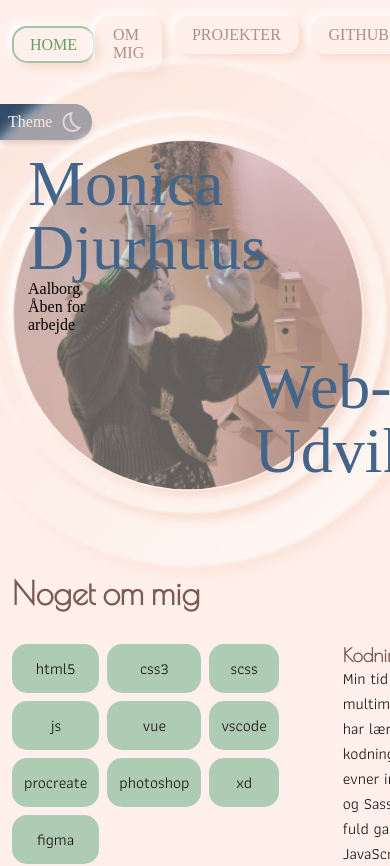
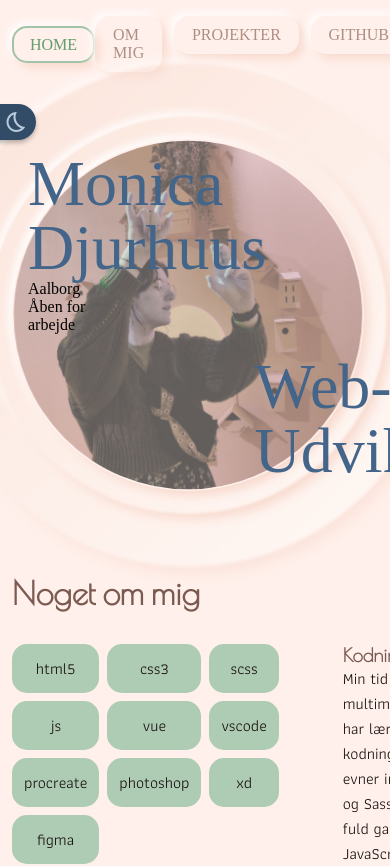
Before and after one commit to WeeWillow/portfolio, a Vue app: page / in a window 390 px wide. Shown: the top 866 px of the page. Built offline with nearby package versions, Linux system fonts and the light colour scheme; a web font is replaced by a local one.

Commit message:
added transition/responsivity to theme button

```diff
--- a/src/components/ui/ThemeButton.vue
+++ b/src/components/ui/ThemeButton.vue
@@ -36,6 +36,8 @@ onMounted(() => {
 <style scoped>
 
 button {
+  transform: translateX(-80px);
+  z-index: 20;
   /* grid layout */
   grid-column: 1 / -1;
   grid-row: 2;
@@ -50,14 +52,16 @@ button {
   height: var(--base-225);
   box-shadow: var(--shadow-sharp);
   border-radius: 0 var(--rounded-general) var(--rounded-general) 0;
-  padding: var(--base-25) var(--base-50);
+  padding: var(--base-25) var(--base-50) var(--base-25) var(--base-200);
   width: fit-content;
 
   /* text */
   font-size: var(--base);
-  transition: all 0.15s ease-in-out;
+  transition: transform 0.25s cubic-bezier(0.25, 1.5, 0.5, 1) .5s; /* going back in */
+
   &:hover {
-    transform: scale(1.007);
+    transform: translateX(-22px);
+    transition: transform 0.3s cubic-bezier(0.34, 1.56, 0.64, 1); /* going out */
   }
 }
 
```
